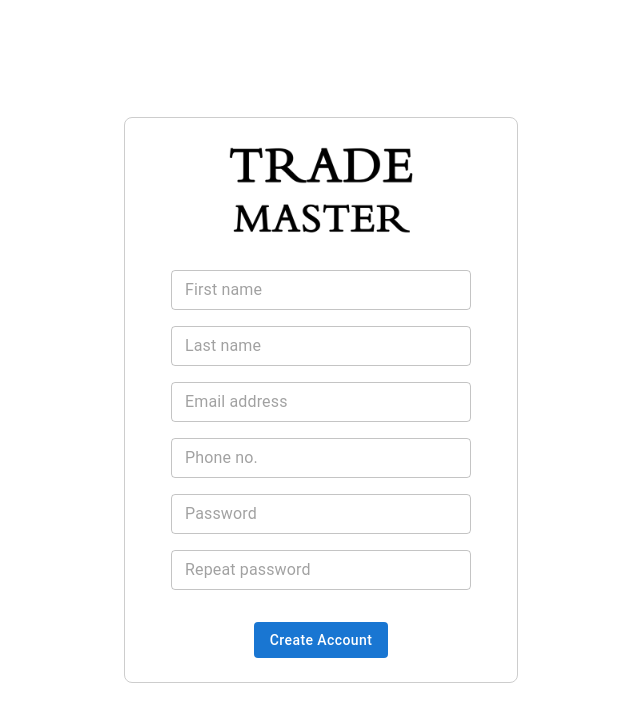
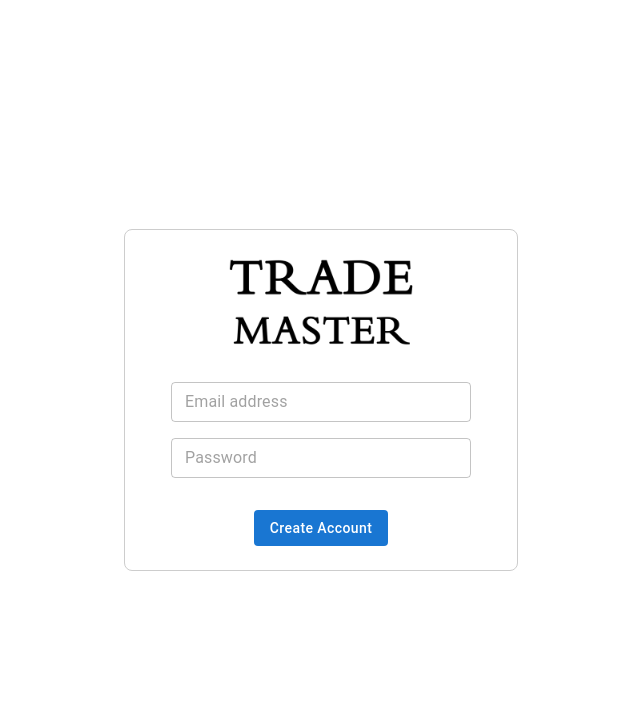
Before and after one commit to MuhammadKhalilzadeh/product-service-platform, a React (Vite) app in the folder Website/: page / in a window 1280 px wide. Shown: the top 722 px of the page, without its empty margins (319-959 px from the left). Built offline with nearby package versions, Linux system fonts and the light colour scheme.

Commit message:
login validation added

```diff
--- a/Website/src/App.tsx
+++ b/Website/src/App.tsx
@@ -1,11 +1,13 @@
 import { BrowserRouter as Router, Route, Routes } from "react-router-dom";
 import SuperAdminRegister from "./presentation/pages/authentication/SuperAdminRegister";
+import Login from "./presentation/pages/authentication/Login";
 
 function App() {
   return (
     <Router>
       <Routes>
-        <Route path="/" element={<SuperAdminRegister />} />
+        <Route path="/" element={<Login />} />
+        <Route path="/super-admin-reg" element={<SuperAdminRegister />} />
       </Routes>
     </Router>
   );
--- a/Website/src/application/validations/engines.ts
+++ b/Website/src/application/validations/engines.ts
@@ -54,3 +54,28 @@ export function createSuperAdminValidationEngine({
     errors,
   };
 }
+
+export function loginValidationEngine({
+  email,
+  password,
+}: {
+  email: string;
+  password: string;
+}) {
+  const errors = [];
+
+  if (!email) {
+    errors.push("Email address cannot be empty.");
+  } else if (!validateEmail(email)) {
+    errors.push("Email address is not valid.");
+  }
+
+  if (!password) {
+    errors.push("Password cannot be empty.");
+  }
+
+  return {
+    isValid: errors.length === 0,
+    errors,
+  };
+}
--- /dev/null
+++ b/Website/src/presentation/pages/authentication/Login/index.tsx
@@ -0,0 +1,68 @@
+import { Stack } from "@mui/material";
+import TMLogo from "../../../assets/logos/tm-logo-png-black.png";
+import TMTextField from "../../../components/Inputs/Textfield";
+import TMButton from "../../../components/Buttons";
+import { useState } from "react";
+import { textfieldstyle } from "../SuperAdminRegister/style";
+
+const Login = () => {
+  const [values, setValues] = useState({
+    email: "",
+    password: "",
+  });
+
+  const handleSubmit = () => {
+    console.log(values);
+  };
+
+  return (
+    <Stack
+      sx={{
+        minHeight: "100vh",
+        display: "flex",
+        flexDirection: "row",
+        justifyContent: "center",
+        alignItems: "center",
+      }}
+    >
+      <Stack
+        sx={{
+          width: 360,
+          border: "1px solid #cdcdcd",
+          borderRadius: 2,
+          paddingX: 2,
+          paddingY: 3,
+          display: "flex",
+          justifyContent: "center",
+          alignItems: "center",
+          gap: 4,
+        }}
+      >
+        <img src={TMLogo} alt="TMLogo" style={{ width: 200 }} />
+        <Stack sx={{ gap: 2 }}>
+          <TMTextField
+            placeholder="Email address"
+            type="email"
+            value={values.email}
+            sx={textfieldstyle}
+            onChange={(e) => setValues({ ...values, email: e.target.value })}
+          />
+          <TMTextField
+            placeholder="Password"
+            type="password"
+            value={values.password}
+            sx={textfieldstyle}
+            onChange={(e) => setValues({ ...values, password: e.target.value })}
+          />
+        </Stack>
+        <TMButton
+          label="Create Account"
+          sx={{ textTransform: "inherit" }}
+          onClick={handleSubmit}
+        />
+      </Stack>
+    </Stack>
+  );
+};
+
+export default Login;
```
